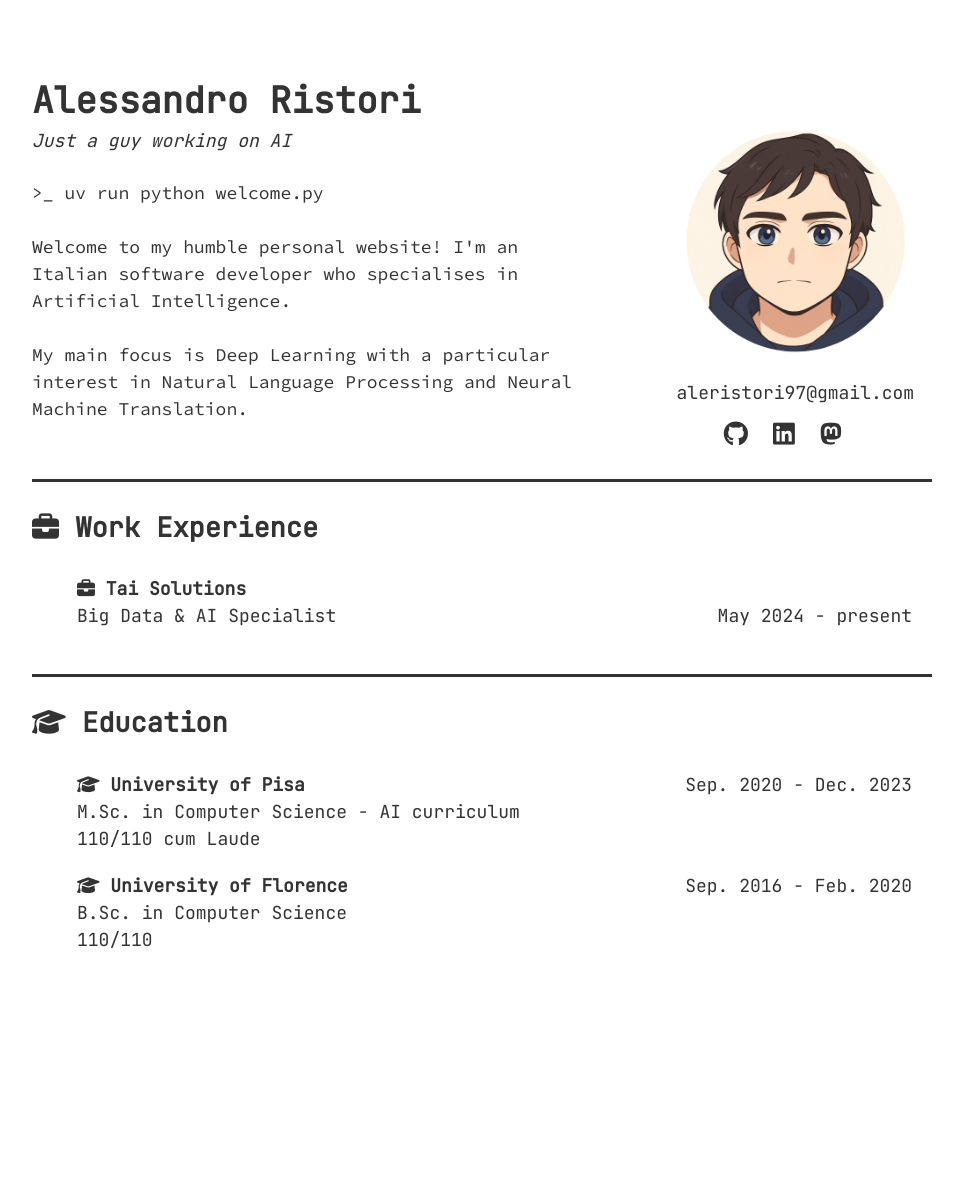
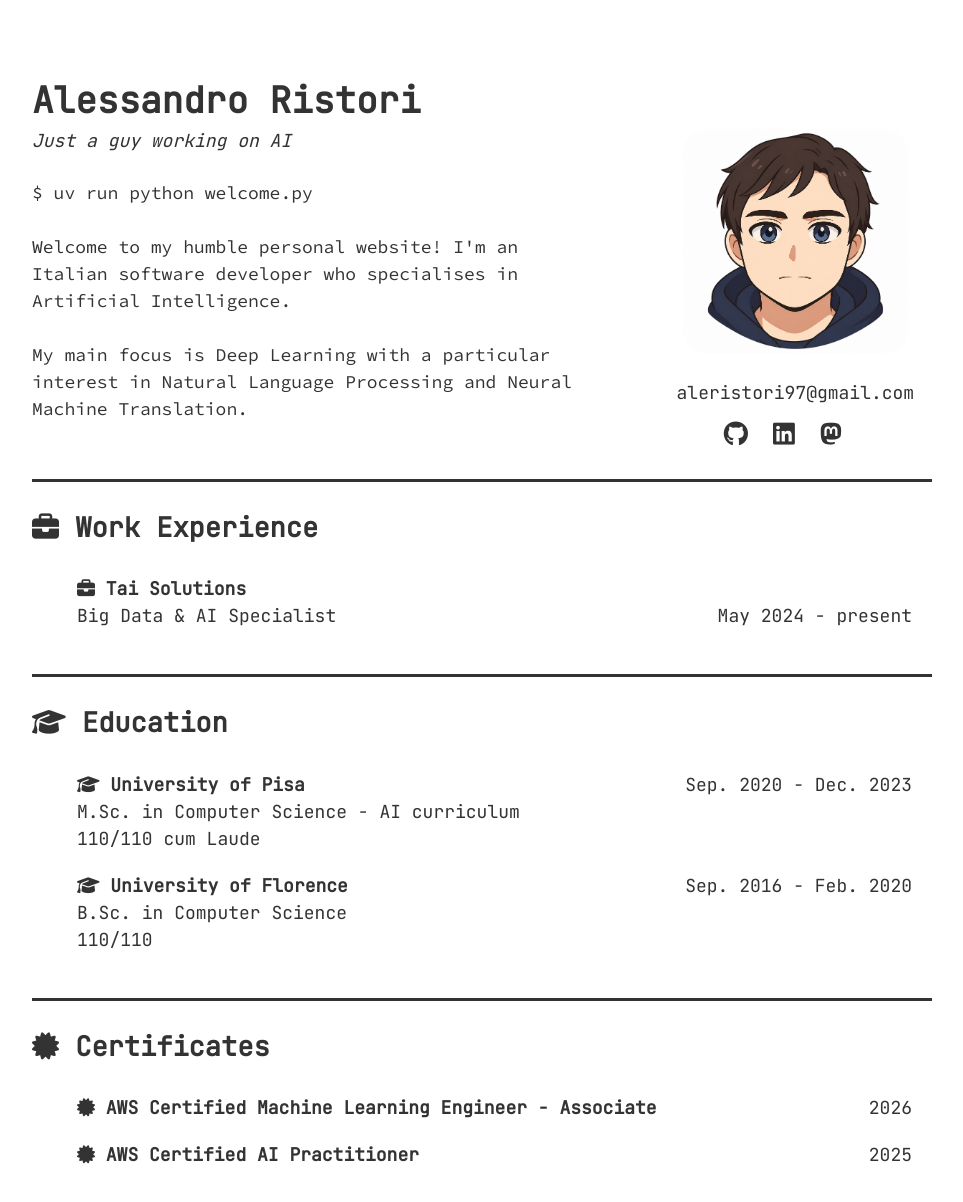
Before and after one commit to RistoAle97/RistoAle97.github.io, a plain HTML site: page index.html in a window 1280 px wide. Shown: the whole page, without its empty margins (158-1121 px from the left). Before the commit the page ends 1046 px from the top, so only its background shows below. Drawn offline with Linux system fonts and the light colour scheme; some icons are missing.

Commit message:
Updated the cv and the profile image

```diff
--- a/index.html
+++ b/index.html
@@ -18,7 +18,7 @@
     <div class="container">
 
         <div class="left-section" style="font-family: 'Source Code Pro'">
-            >_ uv run python welcome.py
+            $ uv run python welcome.py
             <br><br>
             Welcome to my humble personal website! I'm an Italian software developer who specialises in Artificial Intelligence.
             <br><br>
@@ -26,7 +26,7 @@
         </div>
 
         <div class="right-section">
-            <img src="profile.jpg" alt="Alessandro Ristori" class="profile-photo">
+            <img src="profile.png" alt="Alessandro Ristori" class="profile-photo">
             <p class="email">aleristori97@gmail.com</p>
             <div class="social-links">
                 <a href="https://github.com/RistoAle97" target="_blank"><i class="fab fa-github"></i></a>
@@ -73,5 +73,21 @@
         </div>
     </div>
 
+    <hr class="section-sep">
+    <h2 class="subtitle" style="margin-bottom: 10px;"><i class="fa-solid fa-certificate"></i> Certificates</h2>
+
+    <div class="container" style="margin-top: 0px;">
+        <div class="left-section">
+            <ul class="fa-ul">
+                <li class="li-certificates">
+                    <span style="font-weight: bold;">AWS Certified Machine Learning Engineer - Associate</span><span style="float: right;">2026</span><br>
+                </li>
+                <li class="li-certificates">
+                    <span style="font-weight: bold;">AWS Certified AI Practitioner</span><span style="float: right;">2025</span><br>
+                </li>
+            </ul>
+        </div>
+    </div>
+
 </body>
 </html>
--- a/styles.css
+++ b/styles.css
@@ -93,6 +93,11 @@ body {
     content: '\f19d';
 }
 
+.fa-ul .li-certificates:before {
+    font-family: 'FontAwesome';
+    content: '\f0a3';
+}
+
 @media (prefers-color-scheme: dark) {
     body {
         font-family: 'JetBrains Mono';
```
Also changed, not shown: profile.jpg (deleted), profile.png (added), 1 other file.
